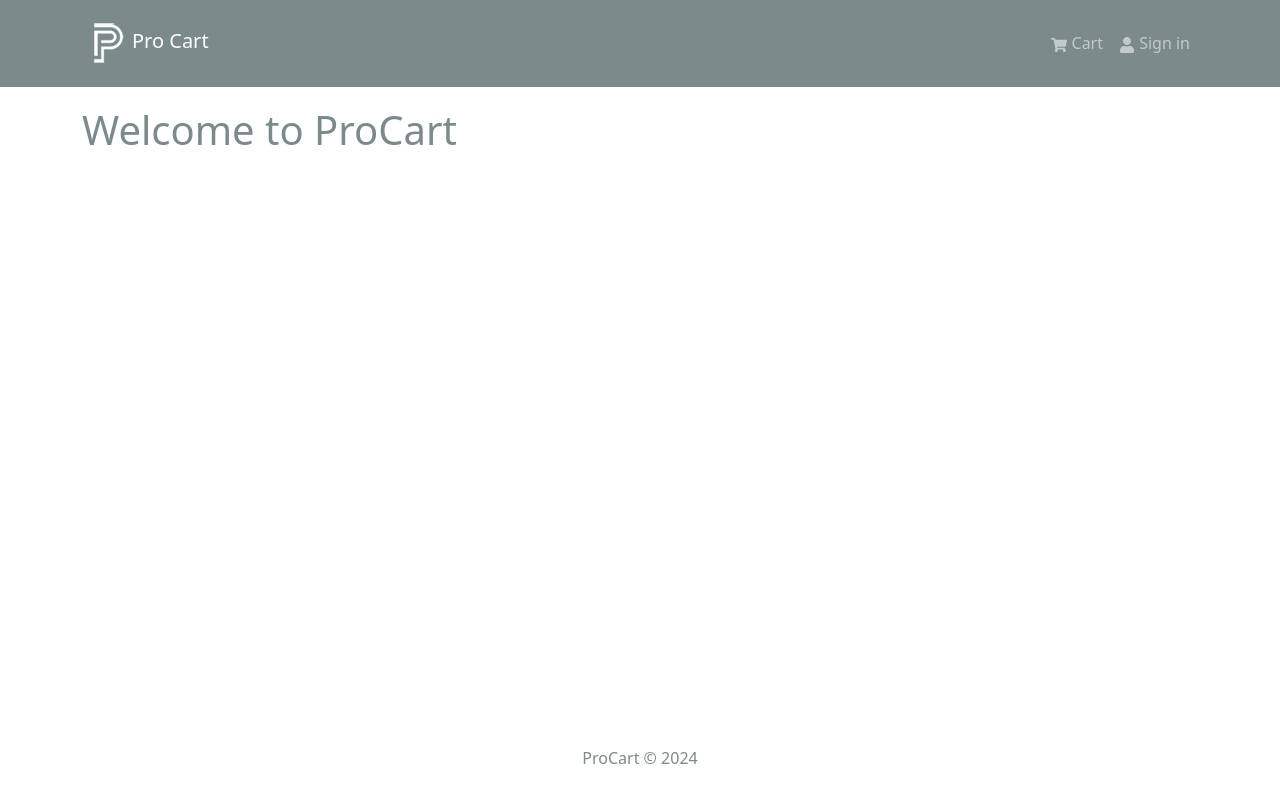
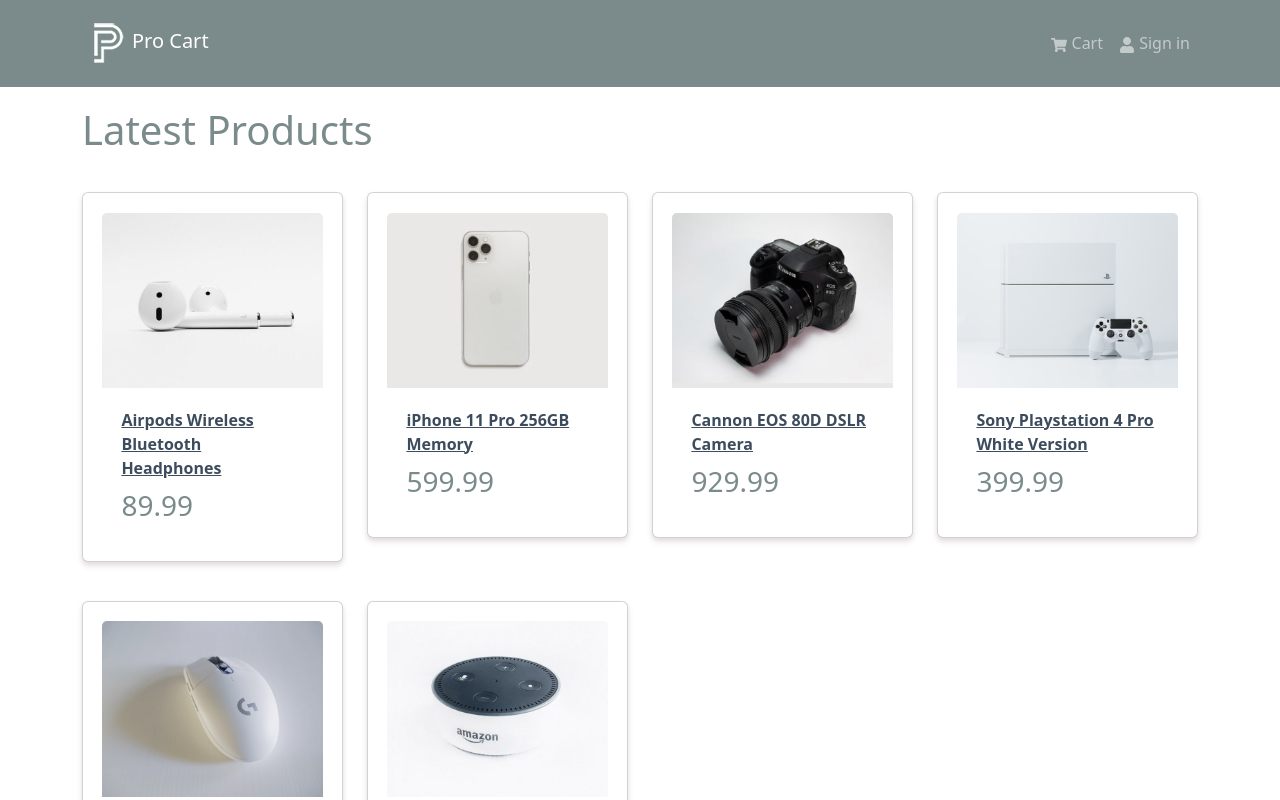
Before and after one commit to Srikar-D-Palmite/pro-cart, a React (Create React App) app in the folder frontend/: page / in a window 1280 px wide. Shown: the top 800 px of the page. Built offline with nearby package versions, Linux system fonts and the light colour scheme.

Commit message:
Simple homescreen

```diff
--- a/frontend/package.json
+++ b/frontend/package.json
@@ -11,6 +11,8 @@
     "react-bootstrap": "^2.10.2",
     "react-dom": "^18.2.0",
     "react-icons": "^5.0.1",
+    "react-router-bootstrap": "^0.26.2",
+    "react-router-dom": "^6.22.3",
     "react-scripts": "5.0.1",
     "web-vitals": "^2.1.4"
   },
--- a/frontend/src/App.js
+++ b/frontend/src/App.js
@@ -1,5 +1,6 @@
 import React from 'react';
 import { Container } from "react-bootstrap";
+import { Outlet } from "react-router-dom";
 import Header from "./components/Header";
 import Footer from "./components/Footer";
 
@@ -8,8 +9,8 @@
     <>
       <Header />
       <main className="py-3">
-      <Container>
-        <h1>Welcome to ProCart</h1>
+        <Container>
+          <Outlet />
         </Container>
       </main>
       <Footer />
--- /dev/null
+++ b/frontend/src/components/Product.jsx
@@ -0,0 +1,25 @@
+import { Card } from 'react-bootstrap';
+import { Link } from 'react-router-dom';
+
+function Product({ product }) {
+    return(
+        <>
+            <Card className="my-3 p-3 rounded">
+                <Link to={`/product/${product.id}`}>
+                    <Card.Img src={product.image} variant="top" />
+                </Link>
+                <Card.Body>
+                    <Link to={`/product/${product.id}`}>
+                        <Card.Title as="div">
+                            <strong>{product.name}</strong>
+                        </Card.Title>
+                    </Link>
+                    <Card.Text as="h3">
+                        {product.price}
+                    </Card.Text>
+                </Card.Body>
+            </Card>
+        </>
+    )
+}
+export default Product
--- a/frontend/src/index.js
+++ b/frontend/src/index.js
@@ -1,15 +1,25 @@
 import React from 'react';
 import ReactDOM from 'react-dom/client';
+import { createBrowserRouter, createRoutesFromElements, Route, RouterProvider } from 'react-router-dom';
 // import 'bootstrap/dist/css/bootstrap.min.css';
 import './assets/styles/bootstrap.custom.css'
 import './assets/styles/index.css';
 import App from './App';
 import reportWebVitals from './reportWebVitals';
+import HomeScreen from './screens/HomeScreen';
+
+const router = createBrowserRouter(
+  createRoutesFromElements(
+    <Route path="/" element={<App />}>
+      <Route index={true} path="/" element={<HomeScreen /> } />
+    </Route>
+  )
+)
 
 const root = ReactDOM.createRoot(document.getElementById('root'));
 root.render(
   <React.StrictMode>
-    <App />
+    <RouterProvider router={router} />
   </React.StrictMode>
 );
 
--- /dev/null
+++ b/frontend/src/screens/HomeScreen.jsx
@@ -0,0 +1,21 @@
+import { Row, Col } from 'react-bootstrap';
+import Product from '../components/Product';
+import products from '../products';
+
+function HomeScreen() {
+    return(
+        <>
+            <h1>Latest Products</h1>
+            <Row>
+                {
+                    products.map((product) => {return(
+                        <Col key={product._id} sm={12} md={6} lg={4} xl={3}>
+                            <Product product={product}></Product>
+                        </Col>
+                    )})
+                }
+            </Row>
+        </>
+    )
+}
+export default HomeScreen;
```
Also changed, not shown: 1 other file (tests, documents, lock files or other folders).
